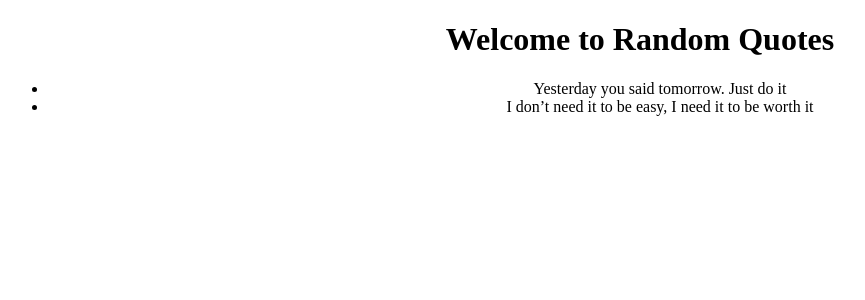
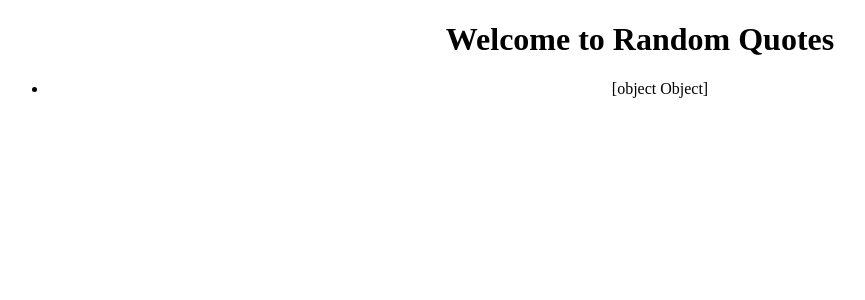
Before and after one commit to Juliet879/Random-Quotes, an Angular app in the folder Quotes/: page / in a window 1280 px wide. Shown: the top 300 px of the page, without its empty margins (0-865 px from the left). Built offline with nearby package versions, Linux system fonts and the light colour scheme.

Commit message:
generated the class

```diff
--- a/Quotes/src/app/app.component.ts
+++ b/Quotes/src/app/app.component.ts
@@ -6,9 +6,7 @@ import { Component } from '@angular/core';
   styleUrls: ['./app.component.css']
 })
 export class AppComponent {
-   quote:string[];
-
-   constructor(){
-     this.quote = ['Yesterday you said tomorrow. Just do it','I don’t need it to be easy, I need it to be worth it',]
-   }
+  quote:Quote[]=[
+    {id:1}
+  ]
 }
--- /dev/null
+++ b/Quotes/src/app/quote.ts
@@ -0,0 +1,4 @@
+export class Quote {
+    id:number;
+    name:string;
+}
```
Also changed, not shown: 1 other file (tests, documents, lock files or other folders).
